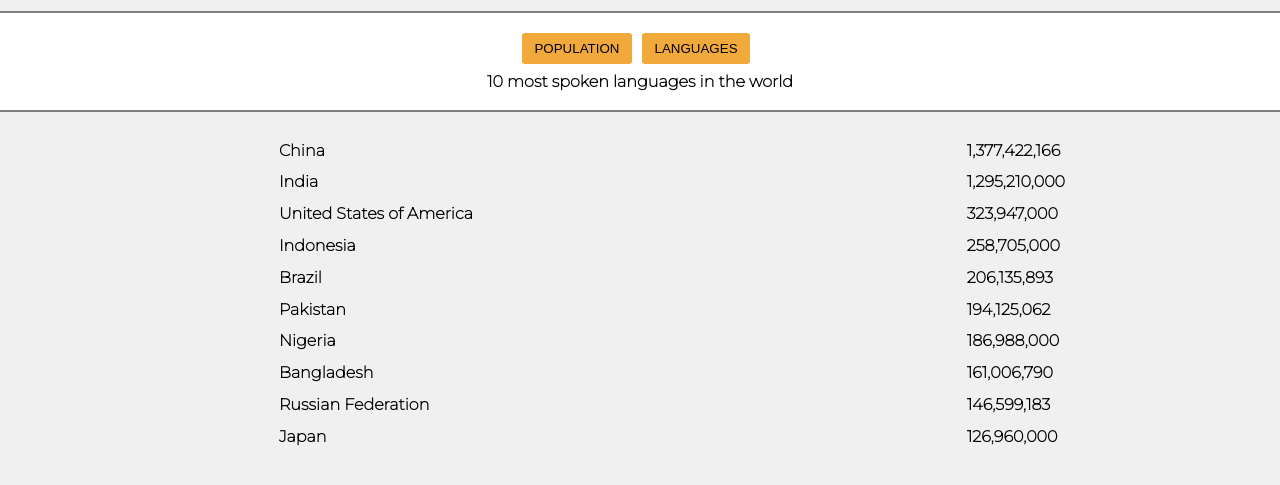
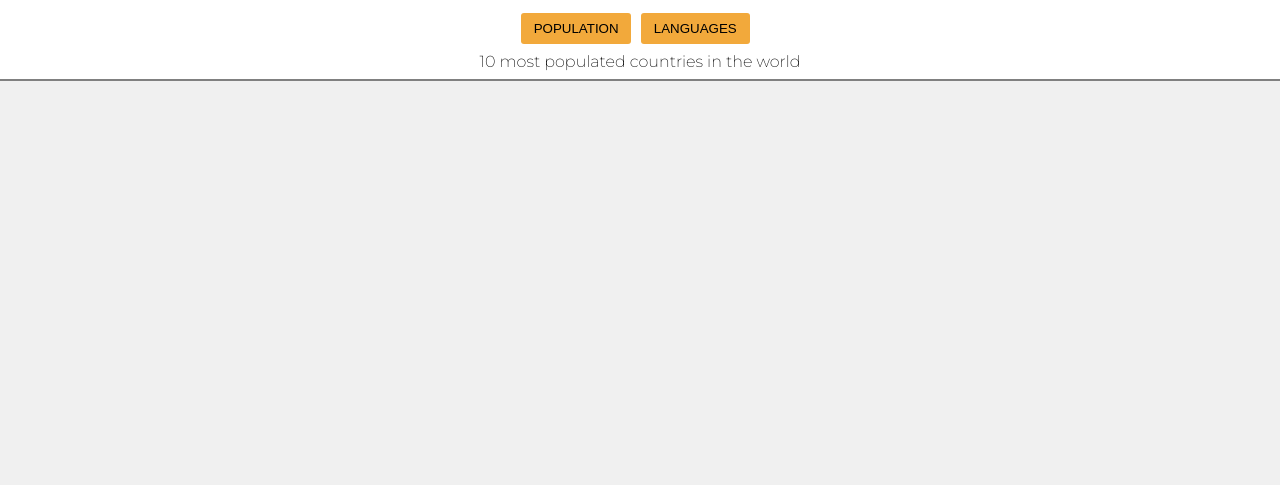
Before and after one commit to Mimi-codes/asabeneh_30_days_of_JavaScript, a website: page day_25/index.html in a window 1280 px wide. Both pictures are taken after a click on the button "POPULATION". Shown: the part 101-586 px from the top of the page. Drawn offline with Linux system fonts and the light colour scheme.

Commit message:
made some changes to the buttons

```diff
--- a/day_25/index.html
+++ b/day_25/index.html
@@ -8,12 +8,13 @@
     <title>MOST POPULATED COUNTRIES</title>
 </head>
 <body>
-    <div class="button_div">
-        <button type="button" class="btn_a">POPULATION</button>
-        <p class="btn_population"></p>
-        <button type="button" class="btn_b">LANGUAGES</button>
-        <p class="btn_language"></p>
-    </div>
+    <!-- <div class="btn_div"> -->
+        <button type="button" class="btn_population">POPULATION</button>
+        <!-- <p class="population_para">10 most populated countries in the world</p> -->
+        <button type="button" class="btn_language">LANGUAGES</button>
+        <!-- <p class="language_para">10 most spoken languages in the world</p> -->
+    <!-- </div> -->
+    <p id="population_para"></p>
 
     <script src="./js/countries.js"></script>
     <!-- <script type="module" src="./js/main.js"></script> -->
--- a/day_25/js/countries.js
+++ b/day_25/js/countries.js
@@ -2013,179 +2013,87 @@
   ]
 
 
+  //BODY
+  const body = document.querySelector('body')
+  body.style.fontFamily = "'Montserrat', sans-serif"
 
-const body = document.querySelector('body')
-body.style.fontFamily =  "'Montserrat', sans-serif";
+  //header
+  const header = document.createElement('div')
+  header.className = 'header'
+  header.style.textAlign = 'center'
+  header.style.backgroundColor = '#f0f0f0'
+header.style.paddingBottom = '1rem'
+header.style.borderBottom = '2px solid gray'
 
-const heading =  document.createElement('div')
-heading.className = 'heading'
-heading.style.backgroundColor = '#f0f0f0'
-heading.style.paddingBottom = '2rem'
-heading.style.borderBottom = '2px solid gray'
-
-
-
+  //header text
   const heading_text = document.createElement('h4')
-heading_text.textContent = 'world countries data'
   heading_text.className = 'heading_text'
-heading_text.style.textAlign = 'center'
   heading_text.style.color = ' #ffa606'
   heading_text.style.marginTop = '1rem'
   heading_text.style.fontSize = '2rem'
   heading_text.style.textTransform = 'capitalize'
+  heading_text.textContent = 'world countries data'
 
-
+  //heading_para
   const heading_para = document.createElement('p')
   heading_para.className = 'heading_para'
+  heading_para.style.color = ''
   heading_para.textContent = `Currently, we have ${countries.length} countries`
   heading_para.style.fontWeight = '600'
-heading_para.style.textAlign = 'center'
 heading_para.style.marginTop = '0.4rem'
 
-
-const population = document.createElement('div')
-population.className = 'population_div'
-population.style.backgroundColor = 'white'
-population.style.justifyContent = 'center'
-population.style.textAlign = 'center'
-population.style.padding = '1.2rem'
-population.style.borderBottom = '2px solid gray'
+//button divs
+const buttonDivs = document.createElement('div')
+buttonDivs.style.paddingTop = '1rem'
+buttonDivs.style.textAlign = 'center'
+buttonDivs.style.paddingBottom = '0.5rem'
+buttonDivs.style.backgroundColor = 'white'
+buttonDivs.style.borderBottom = '2px solid gray'
 
 //buttons
-const buttonA = document.querySelector('.btn_a')
-buttonA.style.marginRight = '0.6rem'
-buttonA.style.padding = '0.5rem 0.8rem'
-buttonA.style.border = 'none'
-buttonA.style.backgroundColor = '#f2a93b'
-buttonA.style.borderRadius = '3px'
+const btn_div = document.createElement('div')
+btn_div.className = 'btn_div'
 
-const buttonB = document.querySelector('.btn_b')
-buttonB.style.marginRight = '0.5rem'
-buttonB.style.padding = '0.5rem 0.8rem'
-buttonB.style.border = 'none'
-buttonB.style.backgroundColor = '#f2a93b'
-buttonB.style.borderRadius = '3px'
+const population_btn = document.querySelector('.btn_population')
+population_btn.style.marginRight = '0.6rem'
+population_btn.style.padding = '0.5rem 0.8rem'
+population_btn.style.border = 'none'
+population_btn.style.justifyContent = 'center'
+population_btn.style.backgroundColor = '#f2a93b'
+population_btn.style.borderRadius = '3px'
 
-const populationText = document.createElement('p')
-populationText.className = 'population_text'
-populationText.textContent = '10 most spoken languages in the world'
-populationText.style.fontWeight = '600'
-populationText.style.marginTop = '0.5rem'
+const language_btn = document.querySelector('.btn_language')
+language_btn.style.marginRight = '0.6rem'
+language_btn.style.padding = '0.5rem 0.8rem'
+language_btn.style.border = 'none'
+language_btn.style.backgroundColor = '#f2a93b'
+language_btn.style.borderRadius = '3px'
 
-//output
-const outputDiv = document.createElement('div')
-outputDiv.className = 'output_div'
-outputDiv.style.fontWeight = '600'
-outputDiv.style.marginTop = '1rem'
+//button text
+const population_para = document.createElement('p')
+population_para.style.paddingTop = '0.5rem'
+// population_para.textContent = '10 most populated countries in the world'
 
-
-let btnPopulation = document.getElementsByClassName('btn_population')[0]
-btnPopulation.style.display = 'flex'
-btnPopulation.style.justifyContent = 'space-around'
-btnPopulation.style.marginTop = '1rem'
-
-const nameDiv = document.createElement('div')
-const populationDiv = document.createElement('div')
-
-let btnLanguage = document.getElementsByClassName('btn_language')[0]
-btnLanguage.style.display = 'flex'
-btnLanguage.style.justifyContent = 'space-around'
-btnLanguage.style.marginTop = '1rem'
-
-const languageDiv = document.createElement('div')
-const totalDiv = document.createElement('div')
-
-buttonA.addEventListener('click', () => {
-// let popu = document.createTextNode('10 most populated countries in the world')
-
-let arr = [];
-countries.sort(function(b, a) {
- arr = a.population - b.population
- return arr
-})
-let slice = countries.slice(0, 10)
-slice.forEach((country) => {
-	let itemP = document.createElement('p')
-	itemP.className = 'item_p'
-	itemP.style.paddingTop = '0.8rem'
-	let itemPText = document.createTextNode(`${country.name} `)
-	itemP.style.marginLeft = '4rem'
-itemP.appendChild(itemPText)
-	nameDiv.append(itemP)
+population_btn.addEventListener('click', (e) => {
+	let click = e.type
+if(e.type === click) {
+population_para.textContent = '10 most populated countries in the world'
+}
 })
 
-
-let arr_1 = [];
-countries.sort(function(b, a) {
- arr_1 = a.population - b.population
- return arr_1
-})
-let slice_1 = countries.slice(0, 10)
-slice_1.forEach((country) => {
-	let itemP = document.createElement('p')
-	itemP.className = 'item_p'
-	itemP.style.paddingTop = '0.8rem'
-	let itemPText = document.createTextNode(`${country.population.toLocaleString('en-US')} `)
-	itemP.style.marginLeft = '4rem'
-itemP.appendChild(itemPText)
-	populationDiv.append(itemP)
-})
-
+language_btn.addEventListener('click', (e) => {
+	let click = e.type
+if(e.type === click) {
+population_para.textContent = '10 most spoken languages in the world'
+}
 })
 
 
 
-const lang = [
-	{ data: 'English', status: '91' },
-	{ data: 'French', status: '45' },
-	{ data: 'Arabic', status: '25' },
-	{ data: 'Spanish', status: '24' },
-	{ data: 'Portuguese', status: '9' },
-	{ data: 'Russian', status: '9' },
-	{ data: 'Dutch', status: '8' },
-	{ data: 'German', status: '7' },
-	{ data: 'Chinese', status: '5' },
-	{ data: 'Serbian', status: '4' },
-  ];
-
-  let counter = 0;
-  for (const obj of lang) {
-	if (obj.data === 'Spanish') counter++;
-  }
-
-
-buttonB.addEventListener('click', () => {
-
-
-lang.forEach((item) => {
-	let itemP = document.createElement('p')
-	itemP.className = 'item_p'
-	itemP.style.paddingTop = '0.8rem'
-	let itemPText = document.createTextNode(`${item.data} `)
-	itemP.style.marginLeft = '4rem'
-itemP.appendChild(itemPText)
-	languageDiv.append(itemP)
-})
-
-lang.forEach((item) => {
-	let itemP = document.createElement('p')
-	itemP.className = 'item_p'
-	itemP.style.paddingTop = '0.8rem'
-	let itemPText = document.createTextNode(`${item.status} `)
-	itemP.style.marginLeft = '4rem'
-itemP.appendChild(itemPText)
-	totalDiv.append(itemP)
-})
-
-})
-
-
-
-
-document.body.append(heading, population)
-population.append(buttonA, buttonB, populationText)
-heading.append(heading_text, heading_para)
-btnPopulation.append(nameDiv, populationDiv)
-btnLanguage.append(languageDiv, totalDiv)
-outputDiv.append(btnPopulation, btnLanguage)
-document.body.append(outputDiv)
+document.body.append(header, buttonDivs)
+header.append(heading_text, heading_para)
+buttonDivs.append(btn_div, population_para)
+btn_div.append(population_btn, language_btn)
+// btnPopulation.append(nameDiv, populationDiv)
+// btnLanguage.append(languageDiv, totalDiv)
+// outputDiv.append(btnPopulation, btnLanguage)
```
Lines whose indentation alone changed are shown as unchanged.
